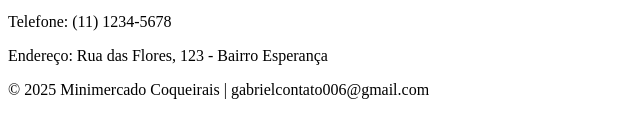
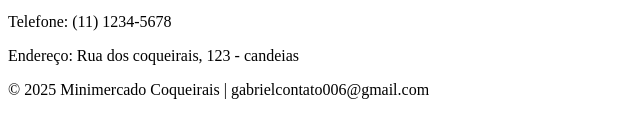
Before and after one commit to Gabrielluiz006/minimercado, a plain HTML site: page contato.html in a window 1280 px wide. Shown: the part 186-324 px from the top of the page, 0-640 px from the left. Drawn offline with Linux system fonts and the light colour scheme.

Commit message:
Ajuste no nome do endereco

```diff
--- a/contato.html
+++ b/contato.html
@@ -20,7 +20,7 @@
     <h2>Contato</h2>
     <p>Email: contato@minimercadoesperanca.com.br</p>
     <p>Telefone: (11) 1234-5678</p>
-    <p>Endereço: Rua das Flores, 123 - Bairro Esperança</p>
+    <p>Endereço: Rua dos coqueirais, 123 - candeias</p>
   </main>
   <footer>
     <p>© 2025 Minimercado Coqueirais | gabrielcontato006@gmail.com</p>
```
